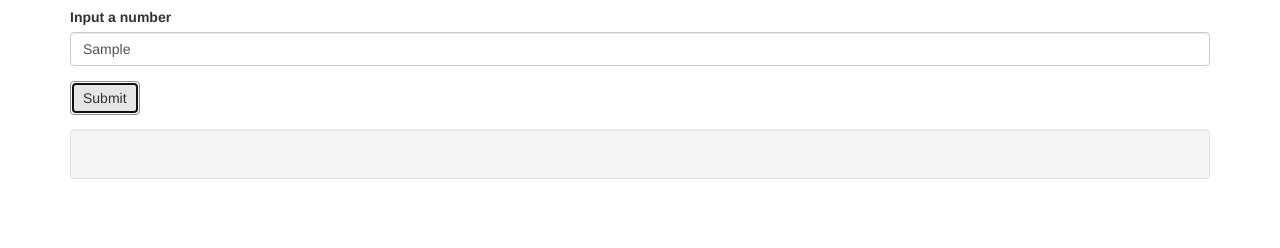
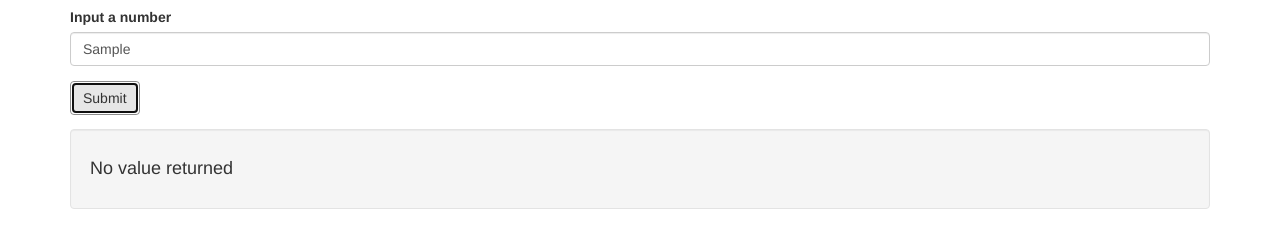
Before and after one commit to bseaver/roman-numerals, a plain HTML site: page index.html in a window 1280 px wide. Both pictures are taken after typing "Sample" into the empty fields and a click on the button "Submit". Shown: the part 56-304 px from the top of the page. Drawn offline with Linux system fonts and the light colour scheme.

Commit message:
implement first spec from README

```diff
--- a/index.html
+++ b/index.html
@@ -19,7 +19,7 @@
         <button type="submit" class="btn btn-default">Submit</button>
       </form> <!-- End form -->
 
-      <div class="well">
+      <div id="outputSection" class="well">
         <h4 id="translation"></h4>
       </div>
 
--- a/js/scripts.js
+++ b/js/scripts.js
@@ -1,4 +1,10 @@
 // Back end section
+var integerToRomanNumeral =
+function(integerInput) {
+  if (integerInput === 0) {
+      return "";
+  }
+};
 
 
 $(document).ready(function() {
@@ -6,6 +12,23 @@ $(document).ready(function() {
   // Front end section
   $("form").submit(function(event) {
     event.preventDefault();
+
+    // Get user Input in a variable and convert to Integer
+    var userInput = parseInt( $("#inputNumber").val() );
+
+    // Generate output based upon Input and store in a variable
+    var romanNumeralOutput = integerToRomanNumeral(userInput);
+
+    // Make sure we give some output even if there was none or it was undefined
+    if(!romanNumeralOutput) {
+      romanNumeralOutput = "No value returned"
+    }
+
+    // Put output into our page
+    $("#translation").text(romanNumeralOutput);
+
+    // Fade out out and in to see change
+    $("#outputSection").fadeOut(100).fadeIn(100);
   });
 
 }); // End Document Ready
```
Also changed, not shown: 1 other file.
